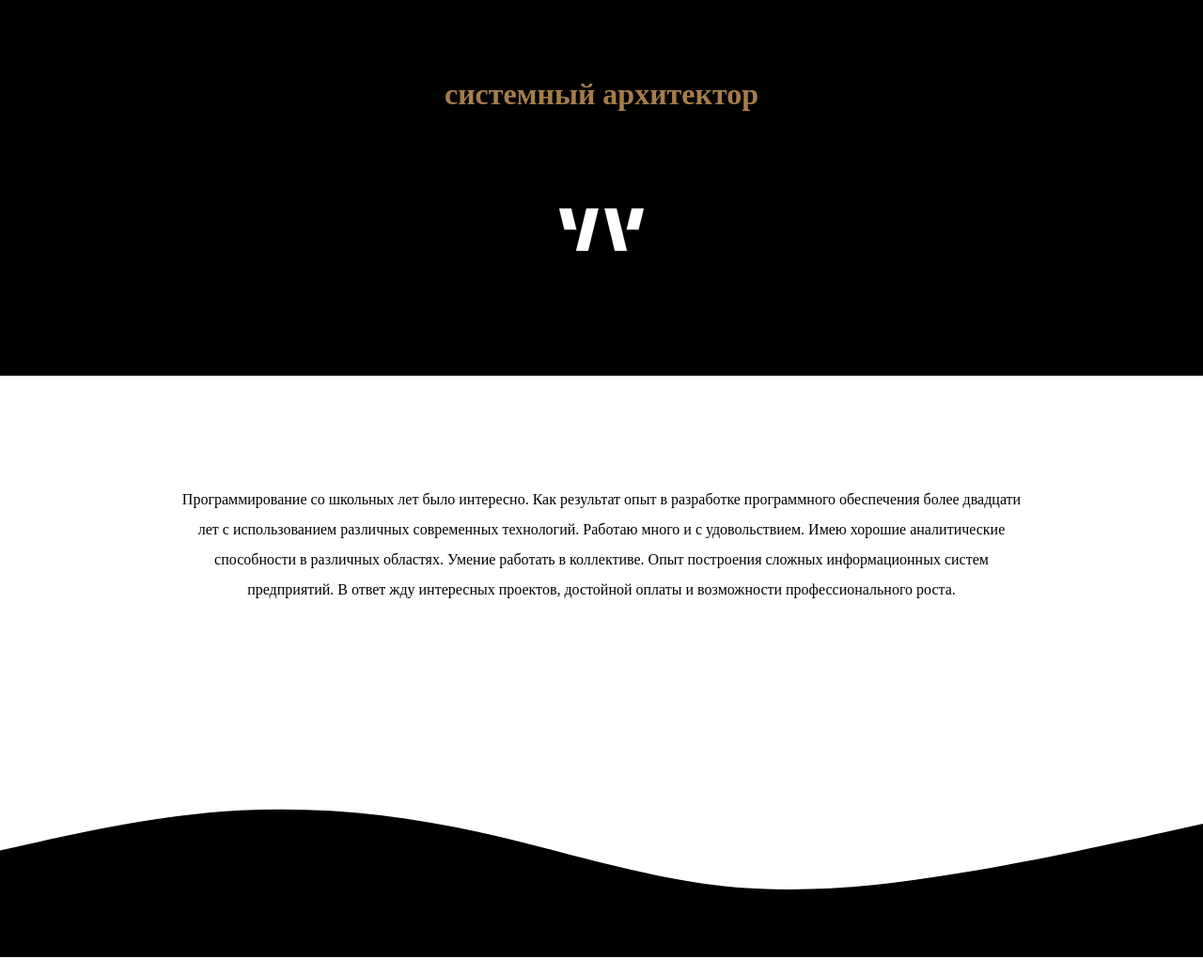
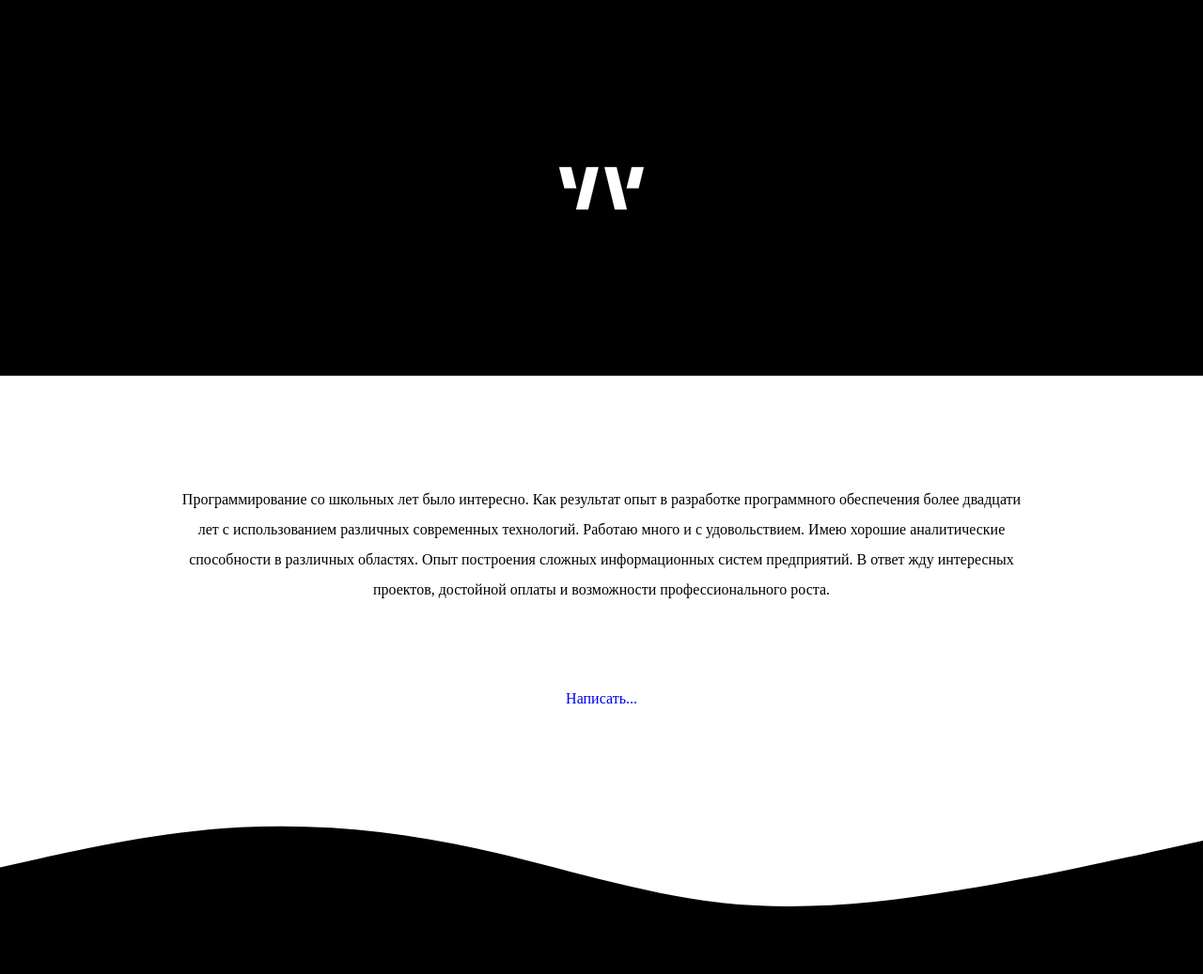
Before and after one commit to saspb/sa.github.io, a plain HTML site: page index.html in a window 1280 px wide. Shown: the whole page at 94% size. Drawn offline with Linux system fonts and the light colour scheme.

Commit message:
Add files via upload

```diff
--- a/index.html
+++ b/index.html
@@ -1,4 +1,6 @@
 <html><header><title>w&co</title><link href="main.css" rel="stylesheet"></header><body>
-<div style="text-align: center; background: black; height: 400px; line-height: 200px;">
-<h1>системный архитектор</h1><img src="logo.png" alt="logo"></div>
-<main><section><div><p>Программирование со школьных лет было интересно. Как результат опыт в разработке программного обеспечения более двадцати лет с использованием различных современных технологий. Работаю много и с удовольствием. Имею хорошие аналитические способности в различных областях. Умение работать в коллективе. Опыт построения сложных информационных систем предприятий. В ответ жду интересных проектов, достойной оплаты и возможности профессионального роста.</p></div></section></main><footer><img src="wave.svg"></footer></body></html>
+<div class="logos">
+<img src="logo.png" alt="logo"></div>
+<main><section><div><p>Программирование со школьных лет было интересно. Как результат опыт в разработке программного обеспечения более двадцати лет с использованием различных современных технологий. Работаю много и с удовольствием. Имею хорошие аналитические способности в различных областях. Опыт построения сложных информационных систем предприятий. В ответ жду интересных проектов, достойной оплаты и возможности профессионального роста.</p></div></section></main>
+ <a  style="text-decoration:none;" href="mail.html">Написать...</a>
+<footer><img src="wave.svg"></footer></body></html>
--- a/main.css
+++ b/main.css
@@ -2,6 +2,10 @@ body {margin: 0; 'open sans'; text-align: center;}
 
 h1 {color: #a67d4a;}
 
+.logos
+{
+	display:flex; align-items:center;  justify-content: center; background: black; height: 400px; line-height: 200px;
+}
 main {width: 100%; min-height: calc(-50px); text-align: center;}
 
 section {padding: 100px 50px 75px; text-align: center;}
```
Also changed, not shown: mail.html (added).
